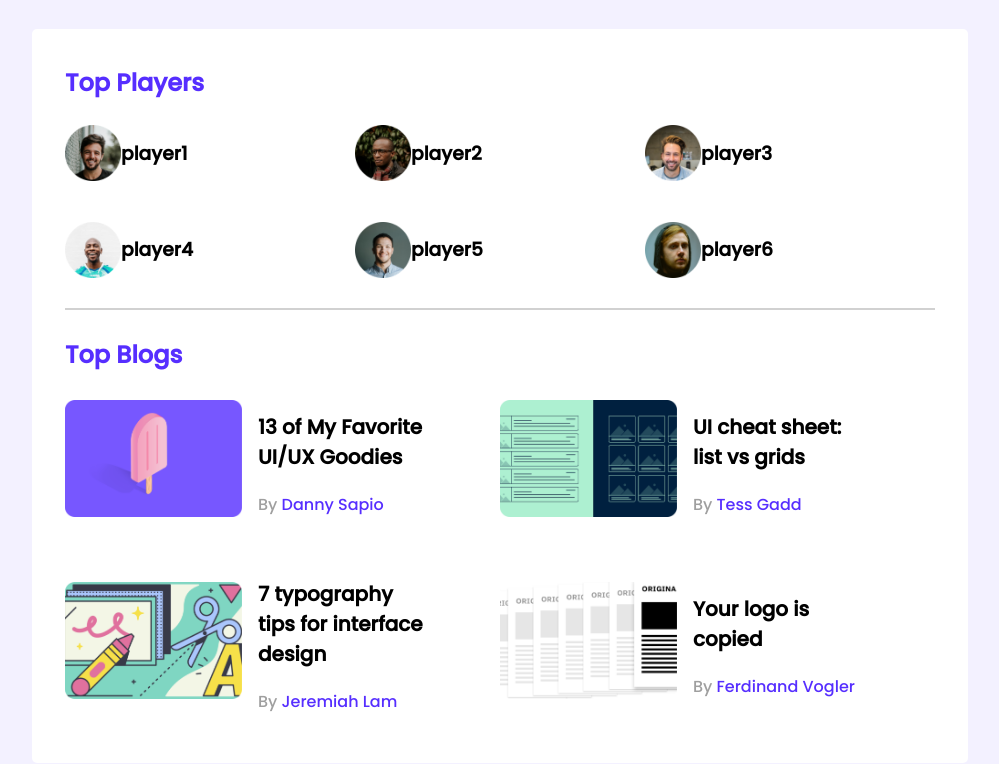
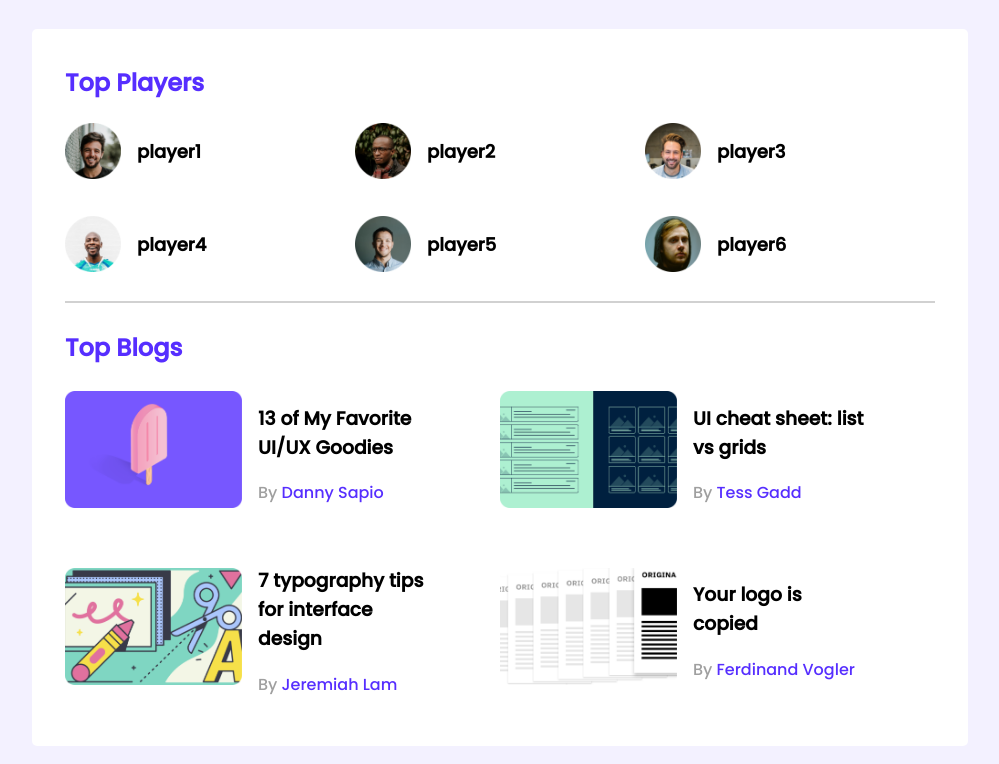
Before and after one commit to munem-shahriar697/responsive-leaderboard, a plain HTML site: page index.html in a window 1280 px wide. Shown: the top 764 px of the page, without its empty margins (140-1139 px from the left). Drawn offline with Linux system fonts and the light colour scheme.

Commit message:
margins fixed on player names

```diff
--- a/index.html
+++ b/index.html
@@ -28,32 +28,32 @@
                 <div class="players">
                     <div class="player">
                         <img src="images/players/player-1.png" alt="">
-                        <h3>player1</h3>
+                        <h3 class="player-name">player1</h3>
                         </img>
                     </div>
                     <div class="player">
                         <img src="images/players/player-2.png" alt="">
-                        <h3>player2</h3>
+                        <h3 class="player-name">player2</h3>
                         </img>
                     </div>
                     <div class="player">
                         <img src="images/players/player-3.png" alt="">
-                        <h3>player3</h3>
+                        <h3 class="player-name">player3</h3>
                         </img>
                     </div>
                     <div class="player">
                         <img src="images/players/player-4.png" alt="">
-                        <h3>player4</h3>
+                        <h3 class="player-name">player4</h3>
                         </img>
                     </div>
                     <div class="player">
                         <img src="images/players/player-5.png" alt="">
-                        <h3>player5</h3>
+                        <h3 class="player-name">player5</h3>
                         </img>
                     </div>
                     <div class="player">
                         <img src="images/players/player-6.png" alt="">
-                        <h3>player6</h3>
+                        <h3 class="player-name">player6</h3>
                         </img>
                     </div>
                 </div>
@@ -68,7 +68,7 @@
                             <img src="images/blogs/blog-1.png" alt="">
                         </div>
                         <div class="blog-info">
-                            <h3 class="blog-title">13 of My Favorite
+                            <h3 class="player-name" class="blog-title">13 of My Favorite
                                 UI/UX Goodies</h3>
                             <p class="blog-author">By <a href="">Danny Sapio</a></p>
                         </div>
@@ -78,7 +78,7 @@
                             <img src="images/blogs/blog-2.png" alt="">
                         </div>
                         <div class="blog-info">
-                            <h3 class="blog-title">UI cheat sheet:
+                            <h3 class="player-name" class="blog-title">UI cheat sheet:
                                 list vs grids</h3>
                             <p class="blog-author">By <a href="">Tess Gadd</a></p>
                         </div>
@@ -88,7 +88,7 @@
                             <img src="images/blogs/blog-3.png" alt="">
                         </div>
                         <div class="blog-info">
-                            <h3 class="blog-title">7 typography tips
+                            <h3 class="player-name" class="blog-title">7 typography tips
                                 for interface design</h3>
                             <p class="blog-author">By <a href="">Jeremiah Lam</a></p>
                         </div>
@@ -98,7 +98,7 @@
                             <img src="images/blogs/blog-4.png" alt="">
                         </div>
                         <div class="blog-info">
-                            <h3 class="blog-title">Your logo is
+                            <h3 class="player-name" class="blog-title">Your logo is
                                 copied</h3>
                             <p class="blog-author">By <a href="">Ferdinand Vogler</a></p>
                         </div>
@@ -117,7 +117,7 @@
                         <img src="images/courses/course-1.png" alt="">
                     </div>
                     <div class="course-detail">
-                        <h3 class="course-title">React - The Complete <br>Guide 2020</h3>
+                        <h3 class="player-name" class="course-title">React - The Complete <br>Guide 2020</h3>
                         <p class="course-author"><a href="">Reed Krakoff.</a></p>
                         <div class="course-info">
                             <div><i class="fas fa-star filled"></i>
@@ -140,7 +140,7 @@
                         <img src="images/courses/course-2.png" alt="">
                     </div>
                     <div class="course-detail">
-                        <h3 class="course-title">Powerpoint 2020 <br>Master Powerpoint Course</h3>
+                        <h3 class="player-name" class="course-title">Powerpoint 2020 <br>Master Powerpoint Course</h3>
                         <p class="course-author"><a href="">Walter Scott</a></p>
                         <div class="course-info">
                             <div><i class="fas fa-star filled"></i>
@@ -163,7 +163,7 @@
                         <img src="images/courses/course-3.png" alt="">
                     </div>
                     <div class="course-detail">
-                        <h3 class="course-title">The Complete JavaScript <br>Course 2020</h3>
+                        <h3 class="player-name" class="course-title">The Complete JavaScript <br>Course 2020</h3>
                         <p class="course-author"><a href="">Reed Krakoff.</a></p>
                         <div class="course-info">
                             <div><i class="fas fa-star filled"></i>
--- a/styles/style.css
+++ b/styles/style.css
@@ -44,7 +44,7 @@ hr{
     width: 56px;
     height: 56px;
 }
-.player-name{
+.players .player .player-name{
     margin-left: 16px;
     font-size: 18px;
 }
```
